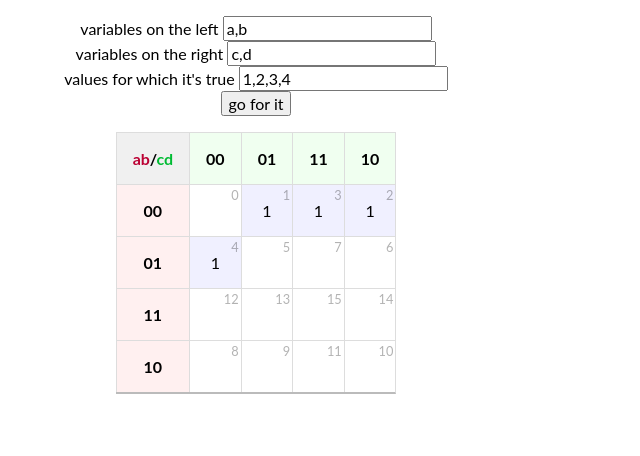
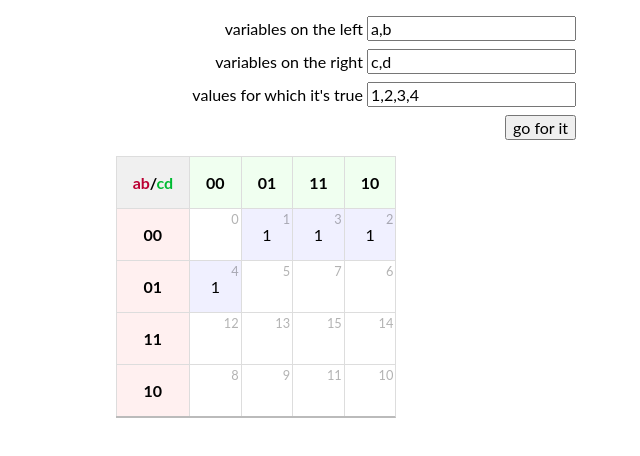
Before and after one commit to EvanHahn/kmap-helper, a plain HTML site: page index.html in a window 1280 px wide. Shown: the whole page, without its empty margins (384-1024 px from the left). Drawn offline with Linux system fonts and the light colour scheme.

Commit message:
Minor stylings

```diff
--- a/the.css
+++ b/the.css
@@ -6,7 +6,11 @@ form {
   margin: 1em auto;
   display: block;
   width: 50%;
-  text-align: center;
+  text-align: right;
+}
+
+form div {
+  margin-bottom: 0.5em;
 }
 
 table {
```
